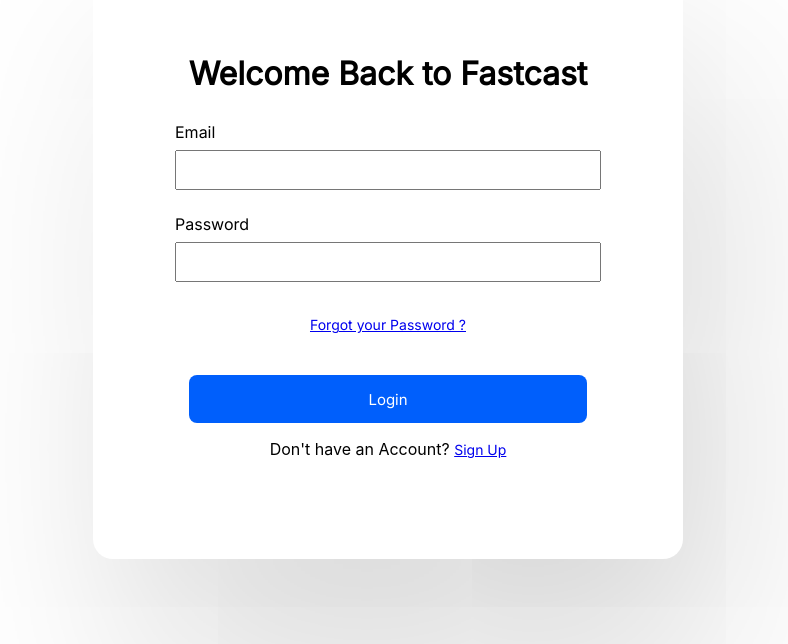
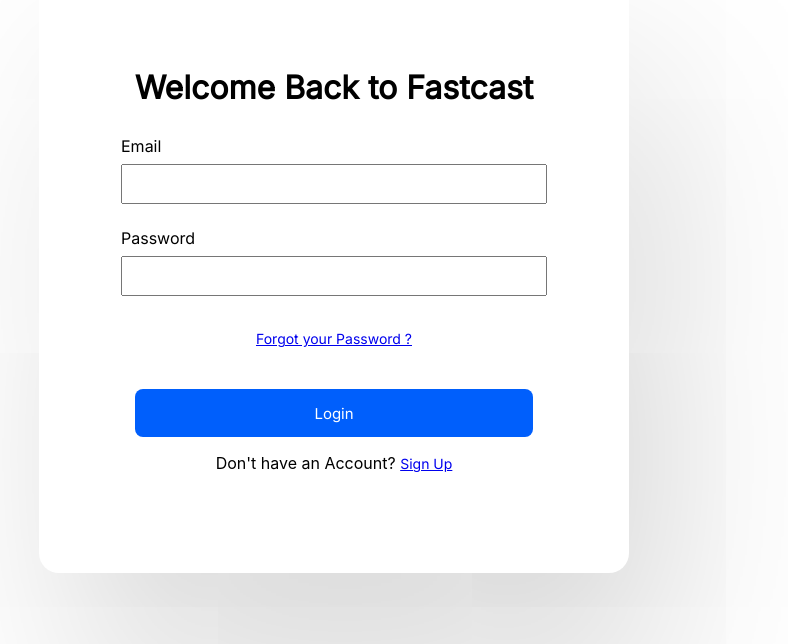
Before and after one commit to ATICHOF/insea-workshop-front, a React (Create React App) app: page / in a window 1280 px wide. Shown: the part 156-800 px from the top of the page, without its empty margins (291-1079 px from the left). Built offline with nearby package versions, Linux system fonts and the light colour scheme.

Commit message:
styles correction

```diff
--- a/src/styles/container.css
+++ b/src/styles/container.css
@@ -6,24 +6,18 @@
     padding: 56px 48px;
     text-align: left;
 
-    position: relative;
+    position: absolute;
     width: 494px;
     height: 497px;
-    left: 30%;
-    top: 100px;
+    top: 50%;
+    right: 50%;
+    margin:-280px -280px 0px 0px   ;
 
     /* Light/White */
 
     background: #FFFFFF;
     box-shadow: 40px 114px 200px rgba(0, 0, 0, 0.16);
     border-radius: 20px;
-
-    /* Inside auto layout */
-
-    flex: none;
-    order: 0;
-    flex-grow: 0;
-    margin: 6px 0px;
 }
 h1{
 font-family: 'Inter', sans-serif;;
@@ -40,21 +34,15 @@
     position: absolute;
     width: 494px;
     height: 512px;
-    left: 473px;
-    top: 48px;
+    top: 50%;
+    right: 50%;
+    margin: -300px -280px 0px 0px;
 
     /* Light/White */
 
     background: #FFFFFF;
     box-shadow: 40px 114px 200px rgba(0, 0, 0, 0.16);
     border-radius: 20px;
-
-    /* Inside auto layout */
-
-    flex: none;
-    order: 0;
-    flex-grow: 0;
-    margin: 6px 0px;
 }
 .RestPass{
     /* Auto layout */
@@ -68,22 +56,15 @@
 position: absolute;
 width: 494px;
 height: 415px;
-left: 473px;
-top: 100px;
-margin: 50%;
+right: 50%;
+top: 50%;
+margin: -240px -280px 0px 0px;
 
 /* Light/White */
 
 background: #FFFFFF;
 box-shadow: 40px 114px 200px rgba(0, 0, 0, 0.16);
 border-radius: 20px;
-
-/* Inside auto layout */
-
-flex: none;
-order: 0;
-flex-grow: 0;
-margin: 6px 0px;
 }
 .ForgotPass{
         /* Auto layout */
@@ -97,8 +78,9 @@
     position:absolute;
     width: 494px;
     height: 406px;
-    top: 157px;
-    left: 32%;
+    top: 50%;
+    right: 50%;
+    margin: -240px -280px 0px 0px;
 
 
     /* Light/White */
--- a/src/styles/newvid.css
+++ b/src/styles/newvid.css
@@ -3,6 +3,9 @@
     width: 892px;
     height: 607px;
     border-radius: 8px;
+    top: 50%;
+    right: 50%;
+    margin: -300px -450px 0px 0px;
 }
 .p1{
     position: absolute;
```
